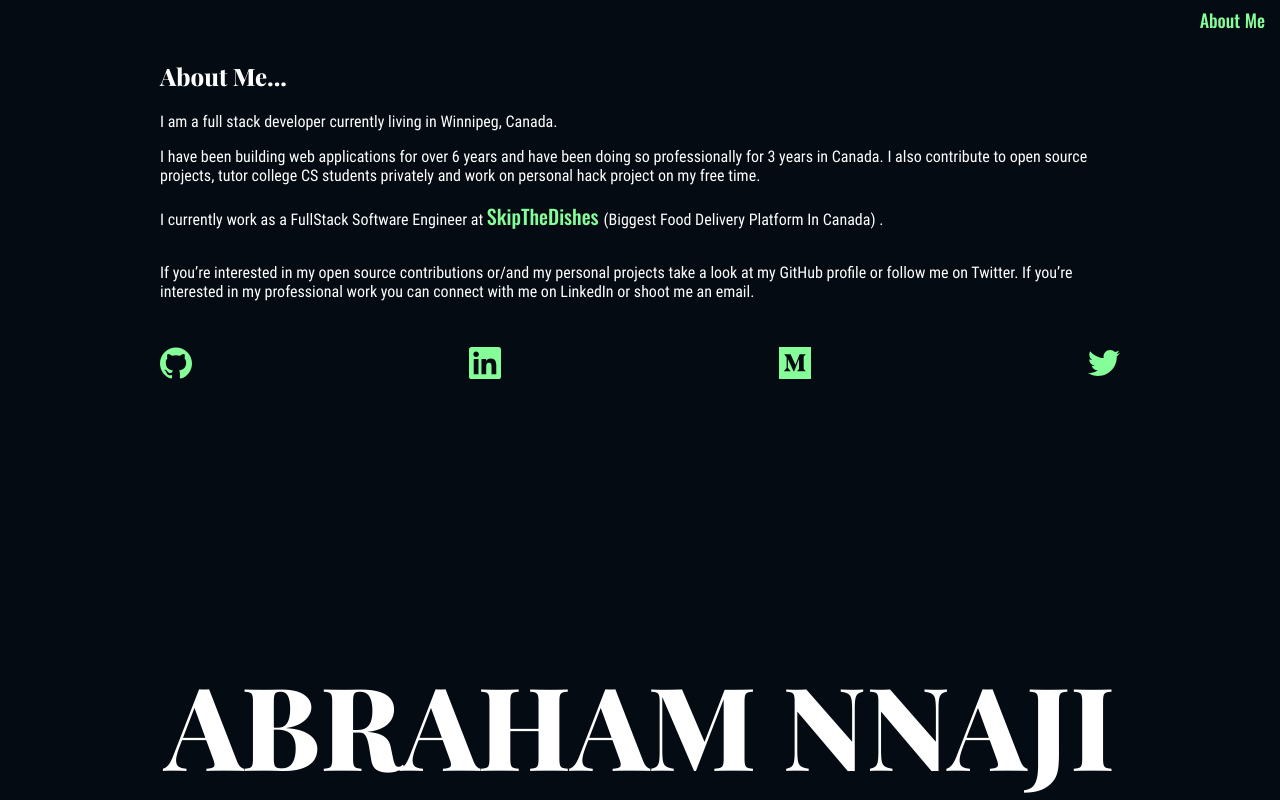
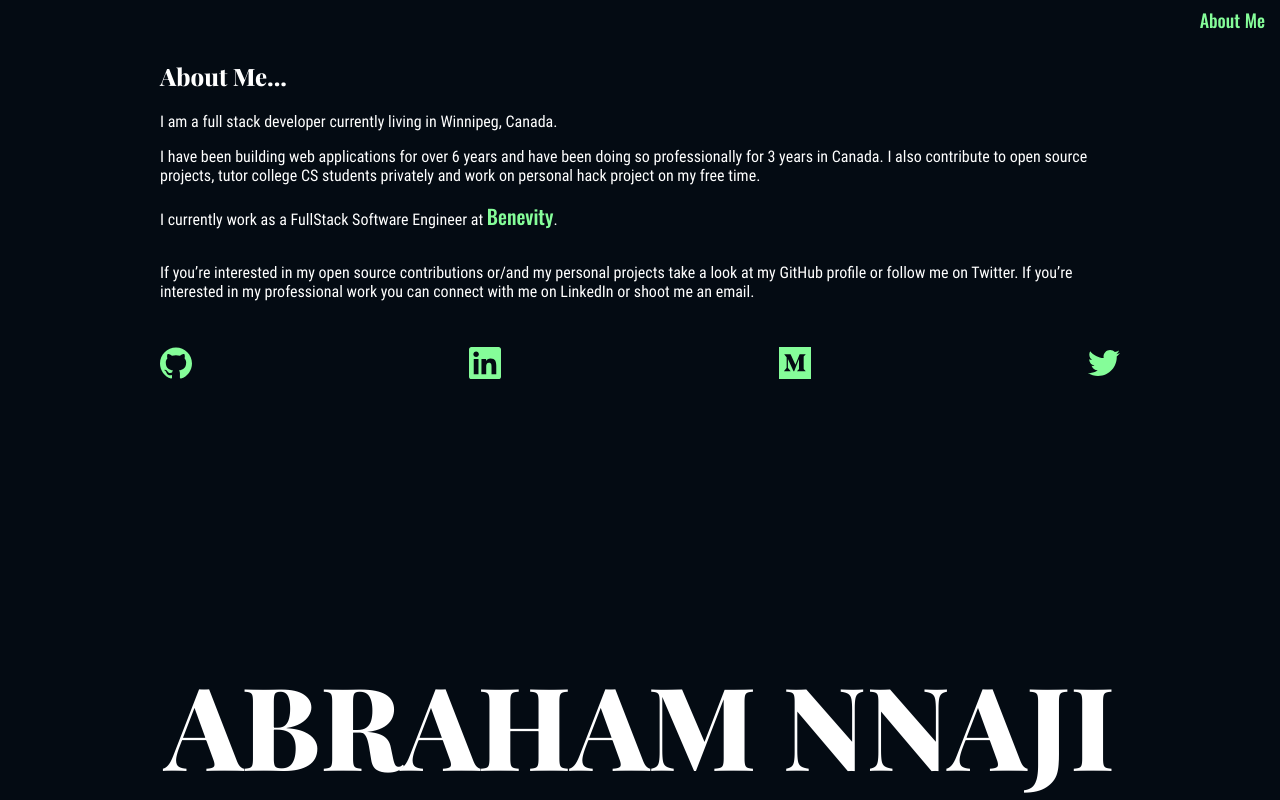
Before and after one commit to nnajiabraham/personal-portfolio, a React (Create React App) app: page / in a window 1280 px wide. Built offline with nearby package versions, Linux system fonts and the light colour scheme.

Commit message:
Update index.tsx
Update current company

```diff
--- a/src/Screens/About/index.tsx
+++ b/src/Screens/About/index.tsx
@@ -67,14 +67,14 @@ const About = () => {
           <p>
             I currently work as a FullStack Software Engineer at{" "}
             <a
-              href={"https://www.skipthedishes.com/about"}
+              href={"https://benevity.com/"}
               target={"_blank"}
               rel={"noopener noreferrer"}
               style={styles.workLink}
             >
-              {`SkipTheDishes `}
+              {`Benevity`}
             </a>
-            (Biggest Food Delivery Platform In Canada) .
+            .
           </p>
         </section>
         <section>
```
